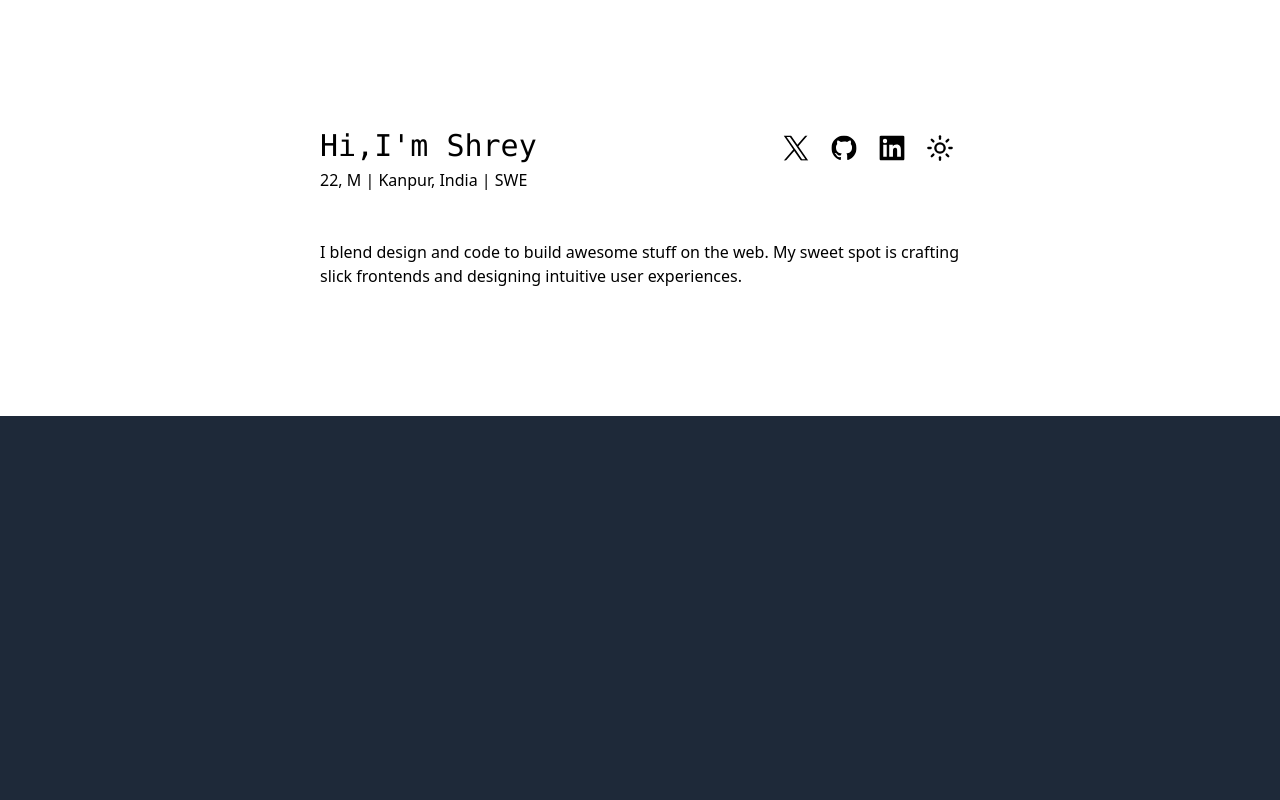
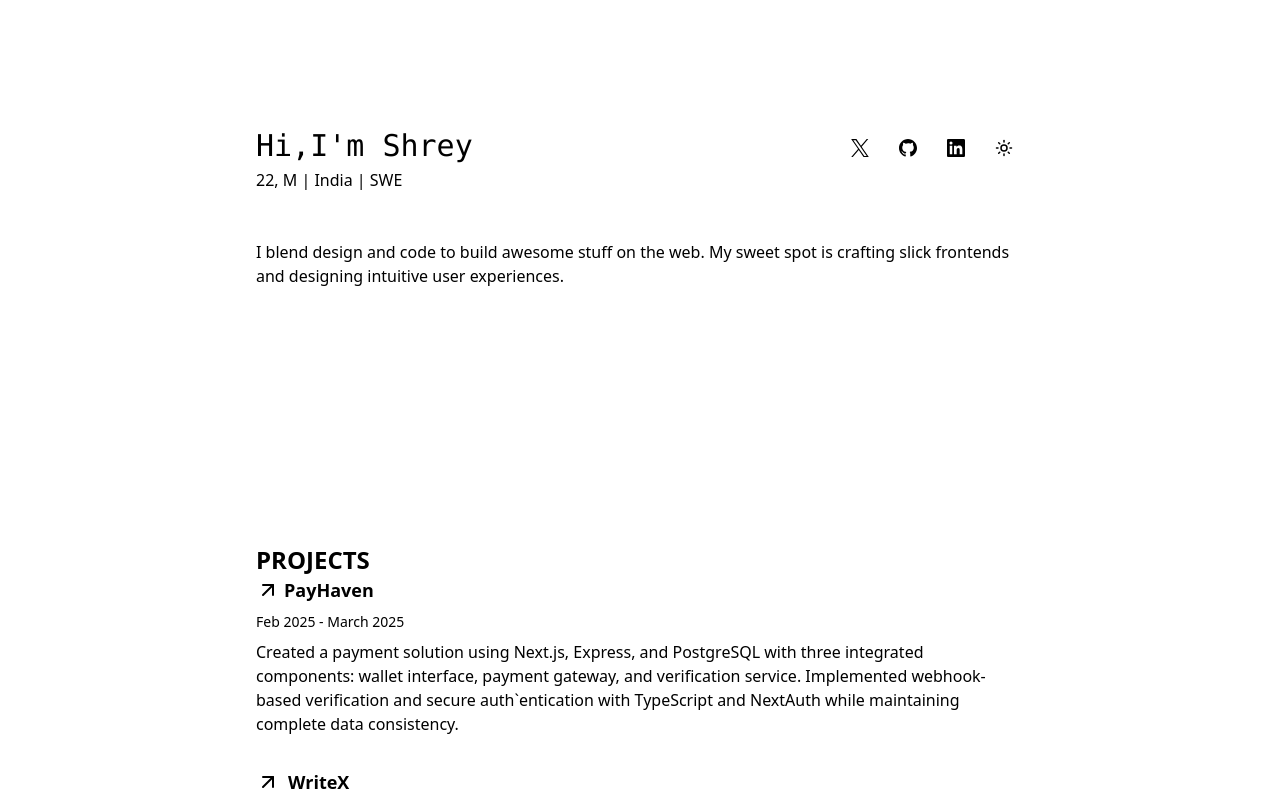
Before and after one commit to Shrey31G/Portfolio, a React (Vite) app: page /basic in a window 1280 px wide. Built offline with nearby package versions, Linux system fonts and the light colour scheme.

Commit message:
added projects in resume

```diff
--- a/src/Basic/BasicResume.jsx
+++ b/src/Basic/BasicResume.jsx
@@ -7,29 +7,28 @@ export const BasicResume = () => {
 
 
         <div className="flex flex-col bg-white w-screen dark:bg-black dark:text-white overflow-y-auto">
-                <div className="grid grid-cols-1 gap-6 max-w-3xl mx-auto my-32  w-[80%] md:w-[50%]">
+            <div className="grid grid-cols-1 gap-6 max-w-3xl mx-auto my-32 w-[85%] md:w-[70%]">
                 <div className="flex flex-col bg-white dark:bg-black h-1/2 ">
                     <div className="flex-col ">
                         <div className="flex justify-between">
                             <div className="text-3xl font-mono ">
                                 Hi,I'm Shrey
                             </div>
-                                <div className="flex justify-between gap-6">
+                            <div className="flex justify-between ">
                                 <div className="flex gap-2">
                                     <a target="_blank" href="https://x.com/Shrey31G" className="inline-flex items-center justify-center gap-2 whitespace-nowrap text-sm font-medium ring-offset-background focus-visible:outline-none focus-visible:ring-2 focus-visible:ring-ring focus-visible:ring-offset-2 disabled:pointer-events-none disabled:opacity-50 [&amp;_svg]:pointer-events-none [&amp;_svg]:size-4 [&amp;_svg]:shrink-0 hover:bg-accent hover:text-accent-foreground h-10 w-10 rounded-full relative transition-all duration-300">
-                                            <
-                                                svg xmlns="http://www.w3.org/2000/svg" className="w-7 h-7 scale-90" fill="none" viewBox="0 0 1200 1220"><path fill="currentColor" d="M714.163 519.284 1160.89 0h-105.86L667.137 450.887 357.328 0H0l468.492 681.821L0 1226.37h105.866l409.625-476.152 327.181 476.152H1200L714.137 519.284h.026ZM569.165 687.828l-47.468-67.894-377.686-540.24h162.604l304.797 435.991 47.468 67.894 396.2 566.721H892.476L569.165 687.854v-.026Z"></path></svg>
+                                        <svg xmlns="http://www.w3.org/2000/svg" className="w-5 h-5 scale-90" fill="none" viewBox="0 0 1200 1220"><path fill="currentColor" d="M714.163 519.284 1160.89 0h-105.86L667.137 450.887 357.328 0H0l468.492 681.821L0 1226.37h105.866l409.625-476.152 327.181 476.152H1200L714.137 519.284h.026ZM569.165 687.828l-47.468-67.894-377.686-540.24h162.604l304.797 435.991 47.468 67.894 396.2 566.721H892.476L569.165 687.854v-.026Z"></path></svg>
                                     </a>
 
                                     <a target="_blank" href="https://github.com/" className="inline-flex items-center justify-center gap-2 whitespace-nowrap text-sm font-medium ring-offset-background focus-visible:outline-none focus-visible:ring-2 focus-visible:ring-ring focus-visible:ring-offset-2 disabled:pointer-events-none disabled:opacity-50 [&amp;_svg]:pointer-events-none [&amp;_svg]:size-4 [&amp;_svg]:shrink-0 hover:bg-accent hover:text-accent-foreground h-10 w-10 rounded-full relative transition-all duration-300">
-                                            <svg xmlns="http://www.w3.org/2000/svg" className="w-7 h-7 scale-90" viewBox="0 0 24 24" fill="currentColor">
+                                        <svg xmlns="http://www.w3.org/2000/svg" className="w-5 h-5 scale-90" viewBox="0 0 24 24" fill="currentColor">
                                             <path d="M12 0C5.37 0 0 5.37 0 12c0 5.3 3.438 9.8 8.205 11.387.6.113.82-.26.82-.577v-2.234c-3.338.726-4.033-1.416-4.033-1.416-.546-1.387-1.333-1.756-1.333-1.756-1.089-.745.083-.729.083-.729 1.205.085 1.84 1.236 1.84 1.236 1.07 1.834 2.807 1.304 3.492.997.108-.775.418-1.305.762-1.605-2.665-.3-5.466-1.334-5.466-5.931 0-1.31.467-2.381 1.235-3.221-.123-.303-.535-1.523.117-3.176 0 0 1.008-.322 3.3 1.23a11.5 11.5 0 0 1 3-.404c1.02.005 2.045.138 3 .404 2.29-1.552 3.297-1.23 3.297-1.23.654 1.653.242 2.873.12 3.176.77.84 1.233 1.911 1.233 3.221 0 4.609-2.805 5.628-5.475 5.921.43.372.823 1.104.823 2.222v3.293c0 .32.218.694.825.576C20.565 21.796 24 17.297 24 12c0-6.63-5.37-12-12-12z" />
                                         </svg>
 
                                     </a>
 
                                     <a target="_blank" href="https://www.linkedin.com/in/shrey-gangwar-712233225/" className="inline-flex items-center justify-center gap-2 whitespace-nowrap text-sm font-medium ring-offset-background focus-visible:outline-none focus-visible:ring-2 focus-visible:ring-ring focus-visible:ring-offset-2 disabled:pointer-events-none disabled:opacity-50 [&amp;_svg]:pointer-events-none [&amp;_svg]:size-4 [&amp;_svg]:shrink-0 hover:bg-accent hover:text-accent-foreground h-10 w-10 rounded-full relative transition-all duration-300">
-                                            <svg xmlns="http://www.w3.org/2000/svg" className="w-7 h-7 scale-90" viewBox="0 0 24 24" fill="currentColor">
+                                        <svg xmlns="http://www.w3.org/2000/svg" className="w-5 h-5 scale-90" viewBox="0 0 24 24" fill="currentColor">
                                             <path d="M20.452 20.452h-3.554v-5.568c0-1.328-.027-3.039-1.852-3.039-1.853 0-2.136 1.446-2.136 2.939v5.668H9.356V9h3.414v1.561h.048c.476-.899 1.637-1.85 3.369-1.85 3.601 0 4.266 2.368 4.266 5.448v6.293zM5.337 7.433a2.062 2.062 0 1 1 0-4.125 2.062 2.062 0 0 1 0 4.125zM6.995 20.452H3.678V9h3.317v11.452zM22.225 0H1.771C.792 0 0 .77 0 1.723v20.555C0 23.23.792 24 1.771 24h20.451C23.2 24 24 23.23 24 22.278V1.723C24 .77 23.2 0 22.225 0z" />
                                         </svg>
                                     </a>
@@ -37,8 +36,7 @@ export const BasicResume = () => {
                                         className="inline-flex items-center justify-center gap-2 whitespace-nowrap text-sm font-medium ring-offset-background focus-visible:outline-none focus-visible:ring-2 focus-visible:ring-ring focus-visible:ring-offset-2 disabled:pointer-events-none disabled:opacity-50 [&amp;_svg]:pointer-events-none [&amp;_svg]:size-4 [&amp;_svg]:shrink-0 hover:bg-accent hover:text-accent-foreground h-10 w-10 rounded-full relative transition-all duration-300 hover:cursor-pointer">
                                         {/* Light Icon */}
                                         <div className={`absolute left-1/2 top-1/2 -translate-x-1/2 -translate-y-1/2 transition-all ${darkMode ? "scale-0 dark:scale-0" : "scale-100"}`}>
-                                                <svg
-                                                    xmlns="http://www.w3.org/2000/svg"
+                                            <svg className="w-5 h-5 scale-90" xmlns="http://www.w3.org/2000/svg"
                                                 width="28"
                                                 height="28"
                                                 viewBox="0 0 24 24"
@@ -62,7 +60,7 @@ export const BasicResume = () => {
 
                                         {/* Dark Icon */}
                                         <div className={`absolute left-1/2 top-1/2 -translate-x-1/2 -translate-y-1/2 transition-all ${darkMode ? "scale-100" : "scale-0"}`}>
-                                                <svg
+                                            <svg className="w-5 h-5 scale-90"
                                                 xmlns="http://www.w3.org/2000/svg"
                                                 width="28"
                                                 height="28"
@@ -81,7 +79,7 @@ export const BasicResume = () => {
                             </div>
                         </div>
                         <h2 className="">
-                                22, M | Kanpur, India | SWE
+                            22, M | India | SWE
                         </h2>
                     </div>
                 </div>
@@ -90,10 +88,45 @@ export const BasicResume = () => {
                 </div>
             </div>
 
+            <div id="Projects" className="grid grid-cols-1 max-w-3xl mx-auto my-32 w-[85%] md:w-[70%]  bg-white  dark:bg-black ">
+                <div>
+                    <h2 className="text-2xl text-primary font-bold uppercase">
+                        Projects
+                    </h2>
+                </div>
 
-                <div className="h-[100vh] text-white flex items-center justify-center bg-gray-800 dark:bg-gray-900 ">
-                    Hey shrey
+                <div className="flex flex-col gap-8">
+                    <div className="flex flex-col gap-2">
+                        <a target="_blank" className="flex items-center gap-1" href="https://pay-haven-user-app.vercel.app/">
+                            <svg xmlns="http://www.w3.org/2000/svg" width="24" height="24" viewBox="0 0 24 24" fill="none" stroke="currentColor" stroke-width="2" stroke-linecap="round" stroke-linejoin="round" class="lucide lucide-arrow-up-right size-6"><path d="M7 7h10v10"></path><path d="M7 17 17 7"></path></svg>
+                            <h3 className="text-lg font-semibold">PayHaven</h3>
+                        </a>
+                        <p className=" text-sm">Feb 2025 - March 2025</p>
+
+                        <p className="w-fit">
+                            Created a payment solution using Next.js, Express, and PostgreSQL with three integrated components: wallet interface, payment gateway, and verification service. Implemented webhook-based verification and secure auth`entication with TypeScript and NextAuth while maintaining complete data consistency.
+                        </p>
+
                     </div>
+
+                    <div className="flex flex-col gap-2">
+                        <div className="flex flex-col gap-2">
+                            <a target="_blank" className="flex gap-2 items-center" href="https://write-x-six.vercel.app/">
+                                <svg xmlns="http://www.w3.org/2000/svg" width="24" height="24" viewBox="0 0 24 24" fill="none" stroke="currentColor" stroke-width="2" stroke-linecap="round" stroke-linejoin="round" class="lucide lucide-arrow-up-right size-6"><path d="M7 7h10v10"></path><path d="M7 17 17 7"></path></svg>
+                                <h3 className="text-lg font-semibold">WriteX</h3>
+                            </a>
+
+                            <p className=" text-sm">Jan 2025 - Feb 2025</p>
+
+                            <p className="w-full">
+                                Built a social media platform with Next.js and TypeScript that enables users to create and share posts with others. Implemented PostgreSQL and Prisma for the backend, deployed on Cloudflare Workers for improved performance. Focused on responsive UI design and seamless user experience with consistent uptime.
+                            </p>
+                        </div>
+                    </div>
+
+                </div>
+            </div>
+
         </div>
 
 
```
Lines whose indentation alone changed are shown as unchanged.
